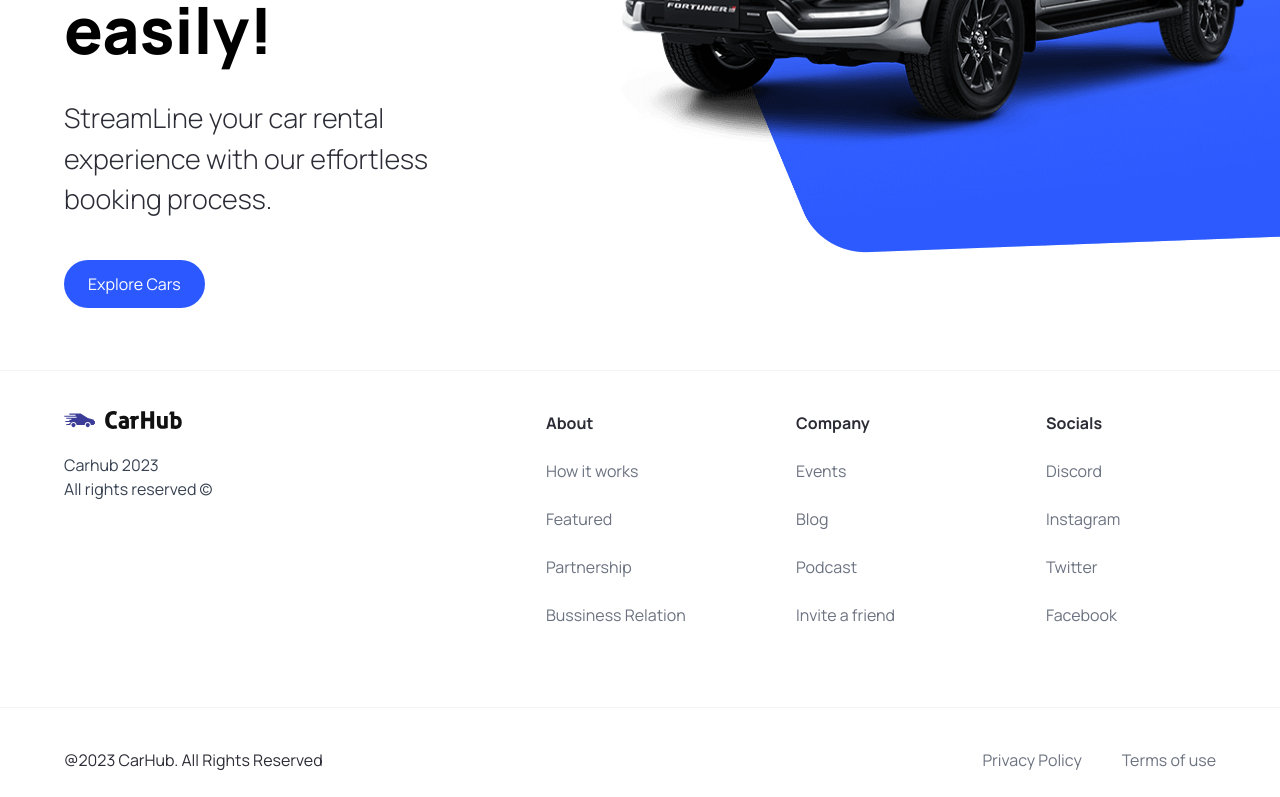
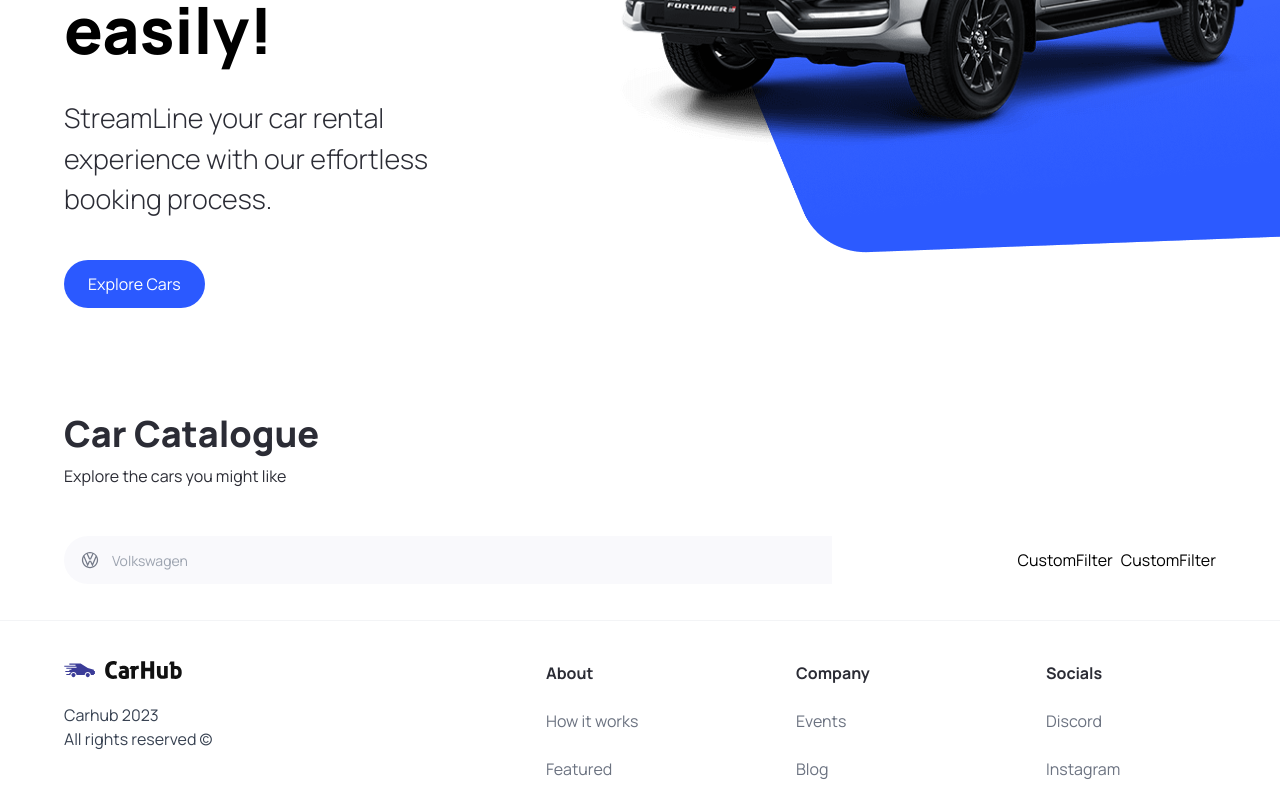
Before and after one commit to Sebchav/Car_Showcase, a Next.js app: page / in a window 1280 px wide. Shown: the part 450-1247 px from the top of the page. Built offline with nearby package versions, Linux system fonts and the light colour scheme.

Commit message:
Car Catalogue part 1

```diff
--- a/app/page.tsx
+++ b/app/page.tsx
@@ -1,10 +1,26 @@
 import Image from "next/image";
-import { Hero } from "@/components";
+import { Hero, SearchBar, CustomFilter } from "@/components";
 
 export default function Home() {
   return (
     <main className="overflow-hidden">
       <Hero />
+
+      <div className="mt-12 padding-x padding-y max-width" id="discover">
+        <div className="home__text-container">
+            <h1 className="text-4xl font-extrabold">Car Catalogue</h1>
+            <p>Explore the cars you might like</p>
+        </div>
+
+        <div className="home__filters">
+          <SearchBar />
+
+          <div className="home__filter-container">
+            <CustomFilter title="fuel"/>
+            <CustomFilter title="year" />
+          </div>
+        </div>
+      </div>
     </main>
   );
 }
--- /dev/null
+++ b/components/CustomFilter.tsx
@@ -0,0 +1,11 @@
+import React from 'react'
+
+const CustomFilter = () => {
+  return (
+    <div>
+      CustomFilter
+    </div>
+  )
+}
+
+export default CustomFilter
--- /dev/null
+++ b/components/SearchBar.tsx
@@ -0,0 +1,23 @@
+"use client";
+import React, { useState } from 'react'
+import { SearchManufacturer } from '.';
+
+const SearchBar = () => {
+
+  const [ manufacturer, setManufacturer ] = useState("")
+
+  const handleSearch = ()=> {}
+
+  return (
+    <form className='searchbar' onSubmit={handleSearch}>
+        <div className='searchbar__item'>
+            <SearchManufacturer
+                manufacturer={manufacturer}
+                setManufacturer={setManufacturer}
+            />
+        </div>
+    </form>
+  )
+}
+
+export default SearchBar
--- /dev/null
+++ b/components/SearchManufacturer.tsx
@@ -0,0 +1,33 @@
+"use client"
+import { Combobox, Transition } from '@headlessui/react'
+import { SearchManufacturerProps } from '@/types'
+import Image from 'next/image'
+
+const SearchManufacturer = ({manufacturer, setManufacturer}:SearchManufacturerProps) => {
+  return (
+    <div className='search-manufacturer'>
+      <Combobox>
+        <div className='relative  w-full'>
+            <Combobox.Button className={"absolute top-[14px]"}>
+                <Image
+                    src="/car-logo.svg"
+                    width={20}
+                    height={20}
+                    className='ml-4'
+                    alt='Car Logo'
+                />
+            </Combobox.Button>
+
+            <Combobox.Input
+                className="search-manufacturer__input"
+                placeholder='Volkswagen'
+                displayValue={(manufacturer:string)=> manufacturer}
+
+            />
+        </div>
+      </Combobox>
+    </div>
+  )
+}
+
+export default SearchManufacturer
--- a/types/index.ts
+++ b/types/index.ts
@@ -6,3 +6,8 @@ export interface CustomButtonProps {
     handleClick?: MouseEventHandler<HTMLButtonElement>;
     btnType?: "button" | "submit";
 }
+
+export interface SearchManufacturerProps {
+    manufacturer: string;
+    setManufacturer: (manufacturer: string)=> void;
+}
```
Also changed, not shown: components/index.ts (+7 -1 lines), package.json (+5 -4 lines), 1 other file (tests, documents, lock files or other folders).
